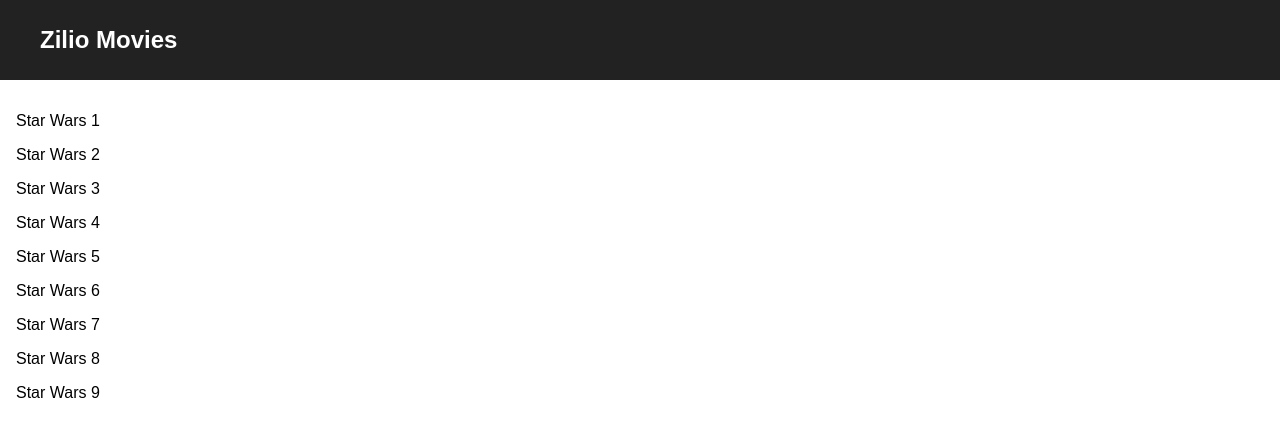
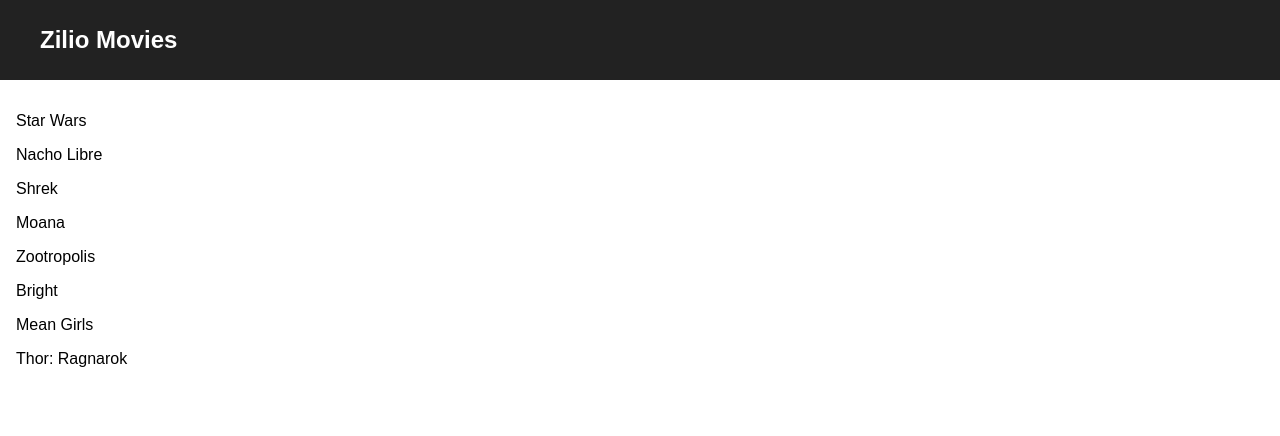
Before and after one commit to fcatania/movie-list-practice, a React (Create React App) app: page / in a window 1280 px wide. Shown: the top 436 px of the page. Built offline with nearby package versions, Linux system fonts and the light colour scheme.

Commit message:
Changed App name and added description to my data.

```diff
--- a/public/index.html
+++ b/public/index.html
@@ -19,7 +19,7 @@
       work correctly both with client-side routing and a non-root public URL.
       Learn how to configure a non-root public URL by running `npm run build`.
     -->
-    <title>React App</title>
+    <title>Zilio Movies</title>
   </head>
   <body>
     <div id="root"></div>
--- a/src/DummyData.js
+++ b/src/DummyData.js
@@ -1,13 +1,12 @@
 var dummyData = [
-  {id: 0, title: 'Star Wars 1'},
-  {id: 1, title: 'Star Wars 2'},
-  {id: 2, title: 'Star Wars 3'},
-  {id: 3, title: 'Star Wars 4'},
-  {id: 4, title: 'Star Wars 5'},
-  {id: 5, title: 'Star Wars 6'},
-  {id: 6, title: 'Star Wars 7'},
-  {id: 7, title: 'Star Wars 8'},
-  {id: 8, title: 'Star Wars 9'},
+  {id: 0, title: 'Star Wars', desc: 'Luke es tu papa.'},
+  {id: 1, title: 'Nacho Libre', desc: 'La mejor pelicula que existe y exisitira.'},
+  {id: 2, title: 'Shrek', desc: 'Somebody once told me the world is gonna roll me.'},
+  {id: 3, title: 'Moana', desc: 'What can I say except you\'re welcome.'},
+  {id: 4, title: 'Zootropolis', desc: 'Robadores de Oscars.'},
+  {id: 5, title: 'Bright', desc: 'Netflix\'s worst movie to date.'},
+  {id: 6, title: 'Mean Girls', desc: 'Wednesdays we wear pink.'},
+  {id: 7, title: 'Thor: Ragnarok', desc: 'Pierde un ojo y el martillo pero gana nuevos poderes.'},
 ];
 
 export default dummyData;
```
